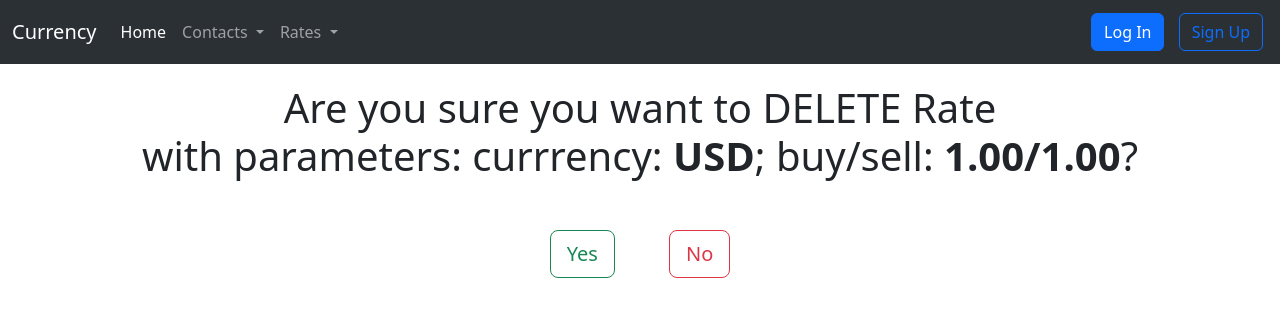
After one commit to nkstlrv/Currency, a Django app: page /rates/delete/1/ in a window 1280 px wide. The commit adds this page. Shown: the top 317 px of the page. Run offline with Django 4.2, Linux system fonts and the light colour scheme; tables that the repository leaves empty hold one stand-in row (values such as "Sample post"); some libraries are stand-ins or nearby versions.

Commit message:
Rate Delete form

```diff
--- /dev/null
+++ b/app/currency/templates/currency/rate_delete.html
@@ -0,0 +1,24 @@
+{%extends 'currency/base.html'%}
+{% load static %}
+{% block css %}
+<link rel="stylesheet" href="{% static 'currency/css/contact_create.css' %}" />
+{% endblock%}
+{% load crispy_forms_tags %}
+
+{% block content %}
+
+<div class="header">
+  <h1>Are you sure you want to DELETE Rate <br>
+    with parameters: currrency: <b>{{rate.currency}}</b>; buy/sell:
+    <b>{{rate.buy}}/{{rate.sell}}</b>?</h1>
+</div>
+
+<div class="form-delete">
+  <form method="post">
+    {% csrf_token %}
+    <button type="submit" id="yes-delete" class="btn btn-outline-success btn-lg">Yes</button>
+    <a href="{% url 'rates_table' %}" class="btn btn-outline-danger btn-lg">No</a>
+  </form>
+</div>
+
+{%endblock content%}
--- a/app/currency/templates/currency/rates.html
+++ b/app/currency/templates/currency/rates.html
@@ -36,13 +36,17 @@
                 <td>{{rate.currency}}</td>
                 <td>{{rate.buy}}</td>
                 <td>{{rate.sell}}</td>
+                {% if rate.source %}
                 <td>{{rate.source}}</td>
+                {% else %}
+                <td>-</td>
+                {% endif %}
                 <td>{{rate.created}} UTC</td>
                 <td>
                     <div>
                   <a class="edit" href="{% url 'rate_update' rate.id %}">Edit</a>
                   <base>|</base>
-                  <a class="delete" href="#">Delete</a>
+                  <a class="delete" href="{% url 'rate_delete' rate.id %}">Delete</a>
                 </div>
                 </td>
 
--- a/app/currency/urls.py
+++ b/app/currency/urls.py
@@ -12,4 +12,5 @@ urlpatterns = [
     path('contacts/delete/<int:pk>/', views.contact_delete, name='contact_delete'),
     path('rates/create/', views.rate_create, name='rate_create'),
     path('rates/update/<int:pk>/', views.rate_update, name='rate_update'),
+    path('rates/delete/<int:pk>/', views.rate_delete, name='rate_delete'),
 ]
--- a/app/currency/views.py
+++ b/app/currency/views.py
@@ -124,7 +124,7 @@ def rate_update(request, pk):
         form = RatesForm(request.POST, instance=rate_to_update)
         if form.is_valid():
             form.save()
-            return redirect('contacts_table')
+            return redirect('rates_table')
     form = RatesForm(instance=rate_to_update)
 
     context = {
@@ -133,3 +133,15 @@ def rate_update(request, pk):
     }
 
     return render(request, 'currency/rate_update.html', context)
+
+
+def rate_delete(request, pk):
+    rate_to_delete = get_object_or_404(models.Rates, id=pk)
+    if request.method == 'GET':
+        context = {
+            'rate': rate_to_delete
+        }
+        return render(request, 'currency/rate_delete.html', context)
+    elif request.method == 'POST':
+        rate_to_delete.delete()
+        return redirect('rates_table')
```
